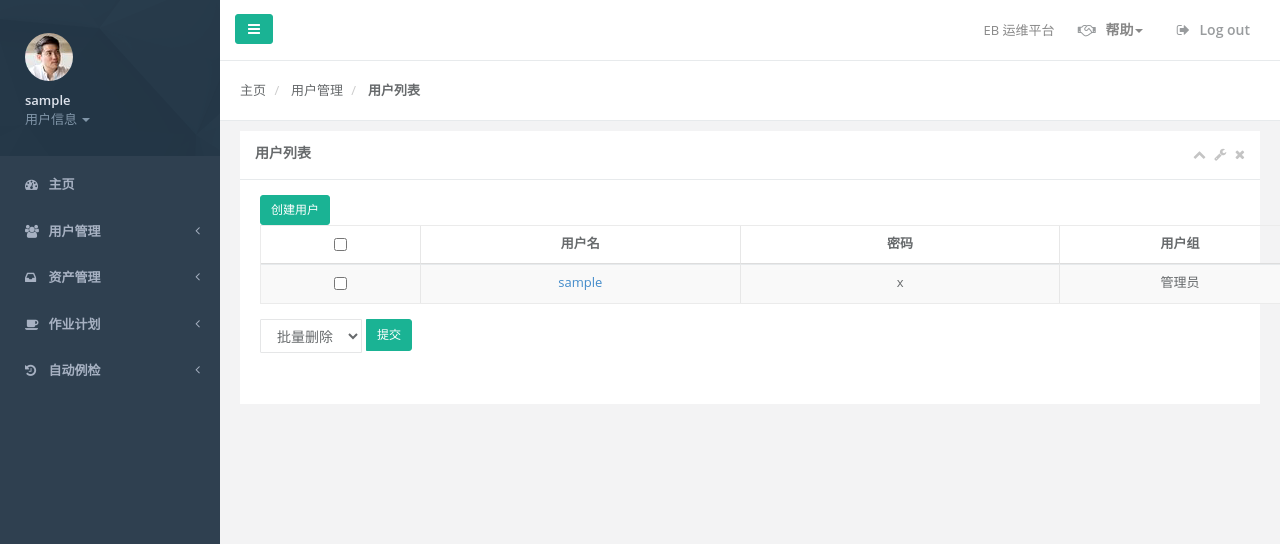
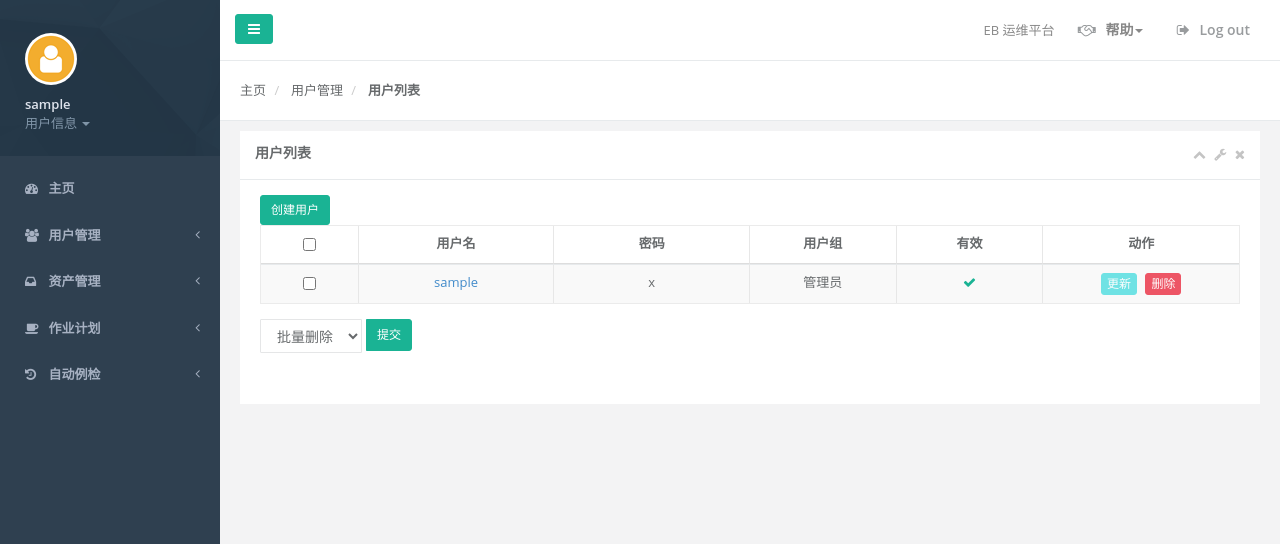
Before and after one commit to zengke123/EbOps, a Flask app: page /auth/users in a window 1280 px wide. Shown: the top 544 px of the page. Run offline with Flask 2, Linux system fonts and the light colour scheme; a user stored in the database is signed in; tables that the repository leaves empty hold one stand-in row (values such as "Sample post"); some libraries are stand-ins or nearby versions.

Commit message:
[fix]调整用户列表width显示问题

```diff
--- a/apps/templates/_left_side_bar.html
+++ b/apps/templates/_left_side_bar.html
@@ -4,7 +4,7 @@
 
             <li class="nav-header">
                 <div class="dropdown profile-element"> <span>
-                    <img alt="image" class="img-circle" src="{{ url_for('static',filename='img/profile_small.jpg') }}">
+                    <img alt="image" class="img-circle" src="{{ url_for('static',filename='img/user.png') }}">
                      </span>
                 {% if current_user.is_authenticated %}
                     <a data-toggle="dropdown" class="dropdown-toggle" href="#">
@@ -24,9 +24,6 @@
                 </div>
                 <div class="logo-element">EB</div>
             </li>
-
-
-
 
 
             <li id="index">
--- a/apps/templates/user_list.html
+++ b/apps/templates/user_list.html
@@ -29,7 +29,7 @@
                         </div>
 
 
-                        <table class="table table-striped table-bordered table-hover  dataTable no-footer" id="user_list_table" role="grid" aria-describedby="user_list_table_info" style="width: 1601px;">
+                        <table class="table table-striped table-bordered table-hover dataTable no-footer" id="user_list_table" role="grid">
                         <thead>
                             <tr role="row">
                                 <th class="text-center sorting_disabled" rowspan="1" colspan="1" aria-label="" style="width: 10%;">
@@ -37,9 +37,10 @@
                                 </th>
                                 <th class="text-center sorting_disabled" tabindex="0" aria-controls="user_list_table" rowspan="1" colspan="1" style="width: 20%;" >用户名</th>
                                 <th class="text-center sorting_disabled" rowspan="1" colspan="1" style="width: 20%;" >密码</th>
-                                <th class="text-center sorting_disabled" rowspan="1" colspan="1" style="width: 15px;" aria-label="用户组">用户组</th>
-                                <th class="text-center sorting_disabled" rowspan="1" colspan="1" style="width: 15px;" aria-label="有效">有效</th>
-                                <th class="text-center sorting_disabled" rowspan="1" colspan="1" style="width: 20%;" aria-label="动作">动作</th></tr>
+                                <th class="text-center sorting_disabled" rowspan="1" colspan="1" style="width: 15%;" >用户组</th>
+                                <th class="text-center sorting_disabled" rowspan="1" colspan="1" style="width: 15%;" >有效</th>
+                                <th class="text-center sorting_disabled" rowspan="1" colspan="1" style="width: 20%;" >动作</th>
+                            </tr>
                         </thead>
                         <tbody>
                         {% for user in users %}
```
Also changed, not shown: apps/static/img/user.png.
